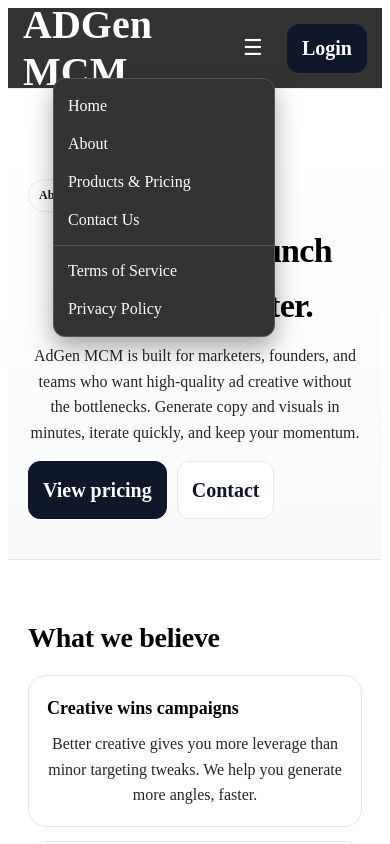
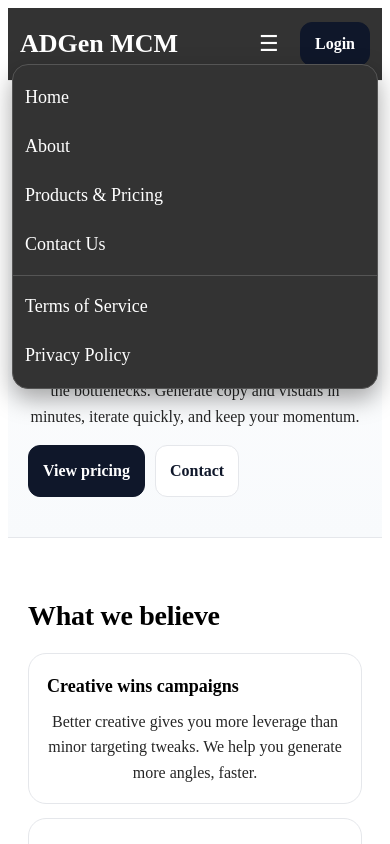
Before and after one commit to AdGenMCM/Updated-AdGen, a React (Create React App) app in the folder frontend/: page /about in a window 390 px wide. Both pictures are taken after a click on the button "Open menu". Shown: the top 844 px of the page. Built offline with nearby package versions, Linux system fonts and the light colour scheme; no server answers.

Commit message:
Mobile Navbar Fix

```diff
--- a/frontend/src/Navbar.css
+++ b/frontend/src/Navbar.css
@@ -1,4 +1,10 @@
 /* Navbar.css */
+
+/* Navbar.css */
+
+/* ------------------------------ */
+/* Base (desktop-first)           */
+/* ------------------------------ */
 
 .nav-wrap {
   position: sticky;
@@ -6,18 +12,21 @@
   z-index: 50;
   background: #333;
   border-bottom: 1px solid #eee;
-  margin-bottom: 20px; /* spacing below the navbar */
+  margin-bottom: 20px;
   padding: 10px 0px 10px 0px;
 }
 
 .nav-inner {
   display: flex;
-  justify-content: space-between; /* pushes left vs right */
+  justify-content: space-between;
   align-items: center;
-  padding: 0 15px; /* 15px padding on both sides */
+  padding: 0 15px;
   max-width: 100%;
   margin: 0 auto;
   height: 60px;
+
+  /* IMPORTANT: allow dropdown to render outside without being clipped */
+  overflow: visible;
 }
 
 /* Brand left */
@@ -26,6 +35,12 @@
   font-size: 40px;
   color: white;
   text-decoration: none;
+
+  /* Prevent brand from forcing overflow */
+  min-width: 0;
+  white-space: nowrap;
+  overflow: hidden;
+  text-overflow: ellipsis;
 }
 
 .brand:hover {
@@ -37,6 +52,9 @@
   display: flex;
   align-items: center;
   gap: 12px;
+
+  /* Prevent layout from wrapping weirdly */
+  flex-wrap: nowrap;
 }
 
 /* Nav links */
@@ -47,6 +65,7 @@
   color: white;
   text-decoration: none;
   transition: background-color 0.2s ease, color 0.2s ease;
+  white-space: nowrap;
 }
 
 .nav-link:hover {
@@ -67,6 +86,7 @@
   cursor: pointer;
   text-decoration: none;
   transition: background-color 0.2s ease, transform 0.02s ease;
+  white-space: nowrap;
 }
 
 .btn.primary {
@@ -88,6 +108,8 @@
 
 .nav-dropdown {
   position: relative;
+  /* ensure menu stacks above content */
+  z-index: 2000;
 }
 
 .dropdown-toggle {
@@ -112,14 +134,20 @@
 /* Dropdown panel */
 .dropdown-menu {
   position: absolute;
-  top: 52px;
+
+  /* anchor to the button more reliably */
+  top: calc(100% + 8px);
+
   min-width: 220px;
   background: #333;
   border: 1px solid #555;
   border-radius: 12px;
   padding: 8px 0;
-  z-index: 1000;
+  z-index: 3000;
   box-shadow: 0 10px 25px rgba(0, 0, 0, 0.35);
+
+  /* don't let long labels break layout */
+  overflow: hidden;
 }
 
 /* Right align the dropdown panel */
@@ -145,3 +173,77 @@
   background: #555;
   margin: 6px 0;
 }
+
+/* ------------------------------ */
+/* Mobile fixes                    */
+/* ------------------------------ */
+
+@media (max-width: 768px) {
+  .nav-wrap {
+    margin-bottom: 12px;
+    padding: 8px 0;
+  }
+
+  .nav-inner {
+    height: 56px;
+    padding: 0 12px;
+    gap: 10px;
+  }
+
+  /* Brand was causing the big left overflow/clipping */
+  .brand {
+    font-size: 26px;   /* was 40px */
+    max-width: 55vw;   /* keep room for ☰ + Login/Logout */
+  }
+
+  .nav-right {
+    gap: 10px;
+  }
+
+  /* Hide these on mobile (they’re accessible via dropdown already) */
+  .nav-link {
+    display: none;
+  }
+
+  /* Make auth button more compact on mobile */
+  .btn {
+    font-size: 16px;
+    padding: 8px 12px;
+    border-radius: 10px;
+  }
+
+  .dropdown-toggle {
+    width: 42px;
+    height: 42px;
+    border-radius: 12px;
+    font-size: 22px;
+  }
+
+  /* Mobile dropdown: make it a nice panel that doesn't cover the brand */
+  .dropdown-menu {
+    position: fixed;
+
+    /* place under navbar */
+    top: 64px;
+
+    /* inset from edges */
+    left: 12px;
+    right: 12px;
+
+    /* override min-width so it doesn’t overflow */
+    min-width: 0;
+
+    border-radius: 16px;
+  }
+
+  /* right align class no longer needed on mobile fixed menu */
+  .dropdown-menu-right {
+    right: 12px;
+    left: 12px;
+  }
+
+  .dropdown-item {
+    font-size: 18px;
+    padding: 14px 12px;
+  }
+}
--- a/frontend/src/Navbar.js
+++ b/frontend/src/Navbar.js
@@ -91,6 +91,15 @@ export default function Navbar() {
     { to: "/pricing", label: "Products & Pricing" },
     { to: "/contact", label: "Contact Us" },
 
+    // ✅ Mobile-only paid links inside dropdown
+    ...(canAccessPaid
+      ? [
+          { divider: true, mobileOnly: true },
+          { to: "/adgenerator", label: "Ad Generator", mobileOnly: true },
+          { to: "/texteditor", label: "Text Editor", mobileOnly: true },
+        ]
+      : []),
+
     ...(user
       ? [
           { divider: true },
@@ -130,13 +139,23 @@ export default function Navbar() {
               <div className="dropdown-menu dropdown-menu-right" role="menu">
                 {dropdownItems.map((item, idx) => {
                   if (item.divider) {
-                    return <div className="dropdown-divider" key={`div-${idx}`} />;
+                    return (
+                      <div
+                        className={`dropdown-divider ${
+                          item.mobileOnly ? "mobile-only" : ""
+                        }`}
+                        key={`div-${idx}`}
+                      />
+                    );
                   }
+
                   return (
                     <Link
                       key={`${item.to}-${idx}`}
                       to={item.to}
-                      className="dropdown-item"
+                      className={`dropdown-item ${
+                        item.mobileOnly ? "mobile-only" : ""
+                      }`}
                       role="menuitem"
                       onClick={() => setInfoOpen(false)}
                     >
@@ -148,7 +167,7 @@ export default function Navbar() {
             )}
           </div>
 
-          {/* Paid features links */}
+          {/* Paid features links (desktop only via CSS) */}
           {canAccessPaid && (
             <>
               <NavLink
--- a/frontend/src/pages/Pricing.js
+++ b/frontend/src/pages/Pricing.js
@@ -148,8 +148,7 @@ export default function Pricing() {
                 <h3 className="tier-section-title">Includes</h3>
                 <ul className="tier-includes">
                   <li>AI ad text & image generation</li>
-                  <li>Ad editor</li>
-                  <li>Generation history</li>
+                  <li>Text Editor</li>
                   <li>Email support</li>
                 </ul>
               </div>
```
